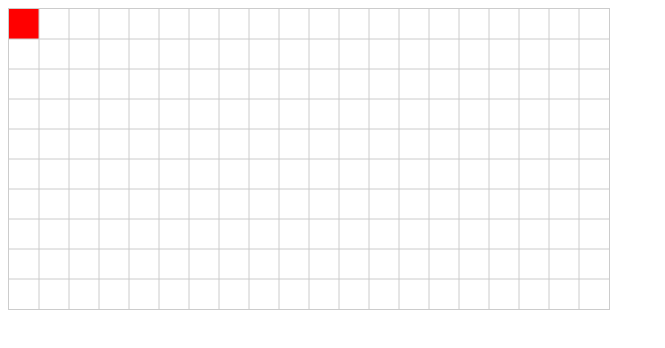
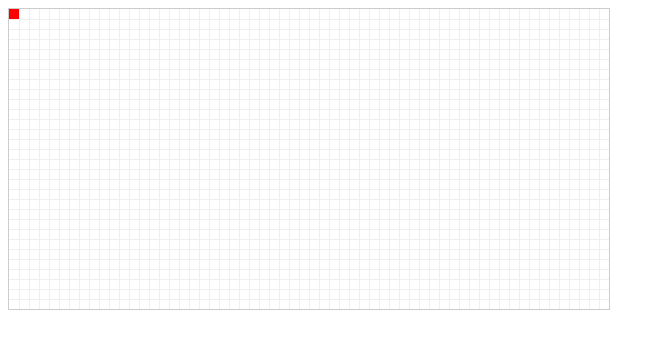
Before and after one commit to ungear/ws-art, a website: page public/index.html in a window 1280 px wide. Shown: the whole page, without its empty margins (0-665 px from the left). Drawn offline with Linux system fonts and the light colour scheme.

Commit message:
minor style fix

```diff
--- a/public/script.js
+++ b/public/script.js
@@ -1,9 +1,9 @@
 (function(){
   const CONFIG = {
     canvas:{
-      pieceSizePx: 30,
-      widthPieces: 20,
-      heightPieces: 10
+      pieceSizePx: 10,
+      widthPieces: 60,
+      heightPieces: 30
     }
   }
 
--- a/public/style.css
+++ b/public/style.css
@@ -8,10 +8,10 @@
   border: 1px solid #ccc;
 }
 .canvas .grid{
-
+  shape-rendering: crispEdges;
 }
 .canvas .grid line{
-  stroke: #ccc;
+  stroke: #efefef;
   stroke-width:1;
 }
 .canvas .drawing .caret{
```
